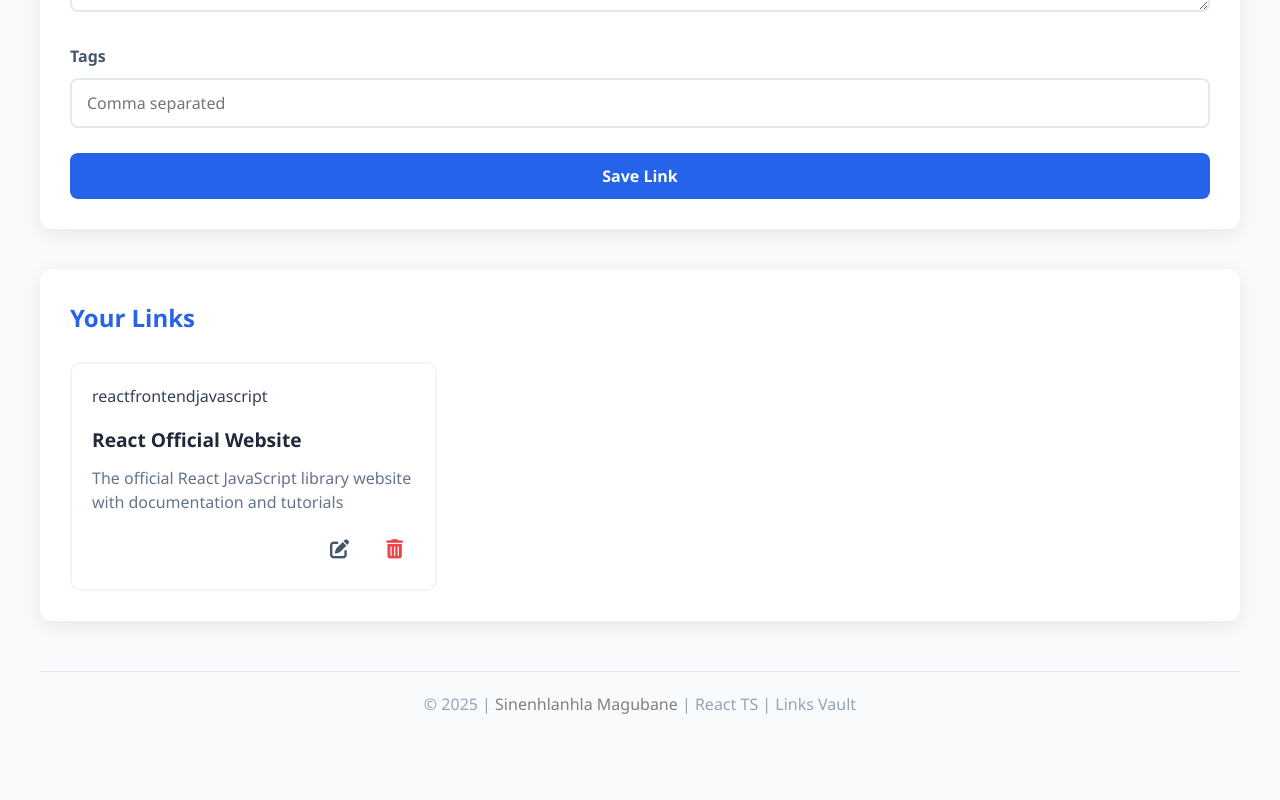
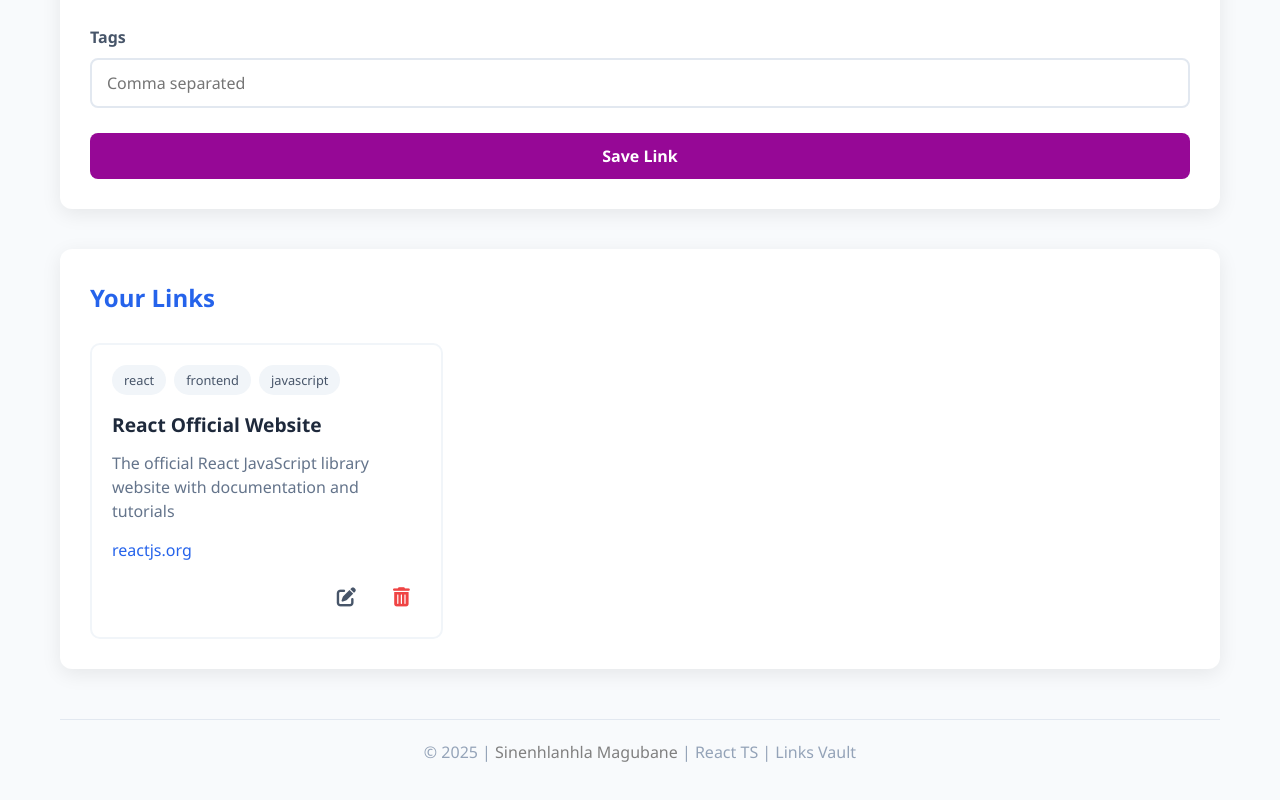
Before and after one commit to SineMag/React-TS-Links-Vault, a React (Vite) app: page / in a window 1280 px wide. Shown: the part 674-1474 px from the top of the page. Before the commit the page ends 1431 px from the top, so only its background shows below. Built offline with nearby package versions, Linux system fonts and the light colour scheme.

Commit message:
functionality for the Update Link button

```diff
--- a/src/App.css
+++ b/src/App.css
@@ -5,7 +5,7 @@
   font-family: 'Segoe UI', Tahoma, Geneva, Verdana, sans-serif;
 }
 
-body {
+body, html, #root {
   background-color: #f8fafc;
   color: #334155;
   line-height: 1.6;
@@ -13,6 +13,9 @@ body {
   min-height: 100vh;
 }
 
+header {
+    margin-top:-5%;
+}
      .container {
             max-width: 1200px;
             margin: 0 auto;
@@ -147,7 +150,7 @@ body {
         }
 
         .required {
-            color: #ef4444;
+            color: red;
         }
 
         .form-buttons {
@@ -166,7 +169,7 @@ body {
         }
 
         .btn-primary {
-            background: #2563eb;
+            background: #960896;
             color: white;
         }
 
@@ -180,6 +183,7 @@ body {
             background: white;
             border-radius: 12px;
             padding: 30px;
+
             box-shadow: 0 5px 20px rgba(0, 0, 0, 0.08);
         }
 
@@ -205,7 +209,7 @@ body {
             border: 2px solid #f1f5f9;
             border-radius: 10px;
             padding: 20px;
-            width: 100%;
+
             transition: all 0.2s ease;
         }
 
@@ -376,7 +380,7 @@ body {
             margin-top: 20px;
         }
 
-        /* Responsive Design */
+        /* Responsive design */
         @media (max-width: 768px) {
             .main-content {
                 gap: 20px;
--- a/src/App.tsx
+++ b/src/App.tsx
@@ -7,8 +7,6 @@ import LinksSection from "./components/LinksSection";
 import Footer from "./components/Footer";
 import "./App.css";
 
-
-//example link card.. remove later!!!
 const sampleLinks: Link[] = [
   {
     id: 1,
@@ -18,7 +16,6 @@ const sampleLinks: Link[] = [
       "The official React JavaScript library website with documentation and tutorials",
     tags: ["react", "frontend", "javascript"],
   },
-
 ];
 
 function App() {
@@ -45,22 +42,9 @@ function App() {
     });
   }, [links, searchQuery]);
 
-  function handleUpdateLink(id: number) {
-    console.log("updated...");
-    const updated: Link[] = links.map((l) => {
-      l.id === id
-        ? {
-            id: id,
-            title: title,
-            description: description,
-            tags: tags,
-            url: url,
-          }
-        : l;
-    });
+  function handleUpdateLink(updatedLink: Link) {
+    const updated = links.map((l) => (l.id === updatedLink.id ? updatedLink : l));
     setLinks(updated);
-
-    // come back... please....
   }
 
   const handleAddLink = (newLink: Omit<Link, "id">) => {
@@ -77,10 +61,7 @@ function App() {
     <div className="container">
       <Header searchQuery={searchQuery} onSearchChange={setSearchQuery} />
 
-      <div className="main-content" style={{
-         display:'flex',
-        flexDirection:'column'
-      }}>
+      <div className="main-content" style={{ display: "flex", flexDirection: "column" }}>
         <LinkForm
           onAddLink={handleAddLink}
           onUpdateLink={handleUpdateLink}
@@ -97,21 +78,15 @@ function App() {
           currentId={currentId}
           setCurrentId={setCurrentId}
         />
+
         <LinksSection
           links={filteredLinks}
           onDeleteLink={handleDeleteLink}
-          title={title}
           setTitle={setTitle}
-          tags={tags}
+          setUrl={setUrl}
+          setDescription={setDescription}
           setTags={setTags}
-          description={description}
-          setDescription={setDescription}
-          url={url}
-          setUrl={setUrl}
-          setLinks={setLinks}
-          isUpdated={isUpdated}
           setIsUpdated={setIsUpdated}
-          currentId={currentId}
           setCurrentId={setCurrentId}
         />
       </div>
--- a/src/components/LinkCard.tsx
+++ b/src/components/LinkCard.tsx
@@ -1,43 +1,26 @@
 // File: src/components/LinkCard.tsx
-import React, { useState } from "react";
-import { MdImportContacts } from "react-icons/md";
+import React from "react";
 import type { Link } from "../types/Link";
 
 interface LinkCardProps {
   link: Link;
-  links: Link[];
   onDelete: () => void;
-  title: string;
   setTitle: React.Dispatch<React.SetStateAction<string>>;
-  url: string;
   setUrl: React.Dispatch<React.SetStateAction<string>>;
-  description: string;
   setDescription: React.Dispatch<React.SetStateAction<string>>;
-  tags: string[];
   setTags: React.Dispatch<React.SetStateAction<string[]>>;
-  setLinks: React.Dispatch<React.SetStateAction<Link[]>>;
-  isUpdated: boolean;
   setIsUpdated: React.Dispatch<React.SetStateAction<boolean>>;
-  currentId: number;
   setCurrentId: React.Dispatch<React.SetStateAction<number>>;
 }
 
 export default function LinkCard({
   link,
   onDelete,
-  title,
   setTitle,
-  url,
   setUrl,
-  description,
   setDescription,
-  tags,
   setTags,
-  setLinks,
-  isUpdated,
   setIsUpdated,
-  links,
-  currentId,
   setCurrentId,
 }: LinkCardProps) {
   function editFunction() {
@@ -45,24 +28,30 @@ export default function LinkCard({
     setTitle(link.title);
     setDescription(link.description);
     setUrl(link.url);
+    setTags(link.tags ?? []);
     setCurrentId(link.id);
-    setTags(link.tags);
   }
 
   return (
-    <div className="link-card">
+    <div className="link-card" >
       <div className="card-tags">
-        {link.tags ??
-          [].map((tag) => (
-            <span key={tag} className="tag">
-              {tag}
-            </span>
-          ))}
+        {link.tags?.map((tag) => (
+          <span key={tag} className="tag">
+            {tag}
+          </span>
+        ))}
       </div>
+
+
+      {/* // showng cards with details */}
       <div className="card-content">
         <h3>{link.title}</h3>
-
         <p>{link.description}</p>
+        <p>
+          <a href={`https://${link.url}`} target="_blank" rel="noopener noreferrer">
+      {link.url}
+    </a>
+        </p>
       </div>
       <div className="card-actions">
         <button
@@ -75,11 +64,10 @@ export default function LinkCard({
         <button
           className="action-btn delete-btn"
           title="Delete"
-          onClick={onDelete}
+          onClick={onDelete }
         >
           <i className="fas fa-trash-alt"></i>
         </button>
-
       </div>
     </div>
   );
--- a/src/components/LinkForm.tsx
+++ b/src/components/LinkForm.tsx
@@ -1,11 +1,9 @@
-import { useState } from "react";
 import React from "react";
-
 import type { Link } from "../types/Link";
 
 interface LinkFormProps {
   onAddLink: (link: Omit<Link, "id">) => void;
-  onUpdateLink: (link: number) => void; // ????
+  onUpdateLink: (link: Link) => void; // pass full link object
   title: string;
   setTitle: React.Dispatch<React.SetStateAction<string>>;
   url: string;
@@ -37,33 +35,37 @@ export default function LinkForm({
   setCurrentId,
 }: LinkFormProps) {
   const handleSubmit = (e: React.FormEvent) => {
-    if (isUpdated) {
-      onUpdateLink(currentId);
-    } else {
     e.preventDefault();
 
     if (!title || !url || !description) {
       alert("Please fill in all required fields");
       return;
     }
-      onAddLink({
+
+    if (isUpdated) {
+      onUpdateLink({
+        id: currentId,
         title,
         url,
         description,
-        tags: tags,
+        tags,
       });
+      setIsUpdated(false);
+    } else {
+      onAddLink({ title, url, description, tags });
+    }
 
     // Reset form
     setTitle("");
     setUrl("");
     setDescription("");
     setTags([]);
-    }
+    setCurrentId(0);
   };
 
   return (
     <section className="form-section">
-      <h2>Add Your Link</h2>
+      <h2>{isUpdated ? "Update Link" : "Add Your Link"}</h2>
       <form onSubmit={handleSubmit}>
         <div className="form-group">
           <label htmlFor="title">
@@ -113,30 +115,18 @@ export default function LinkForm({
             type="text"
             id="tags"
             placeholder="Comma separated"
-            value={tags}
-            onChange={(e) => setTags([e.target.value])}
+            value={tags.join(", ")}
+            onChange={(e) =>
+              setTags(e.target.value.split(",").map((t) => t.trim()))
+            }
           />
         </div>
 
-        {isUpdated ? (
-          <div className="form-buttons" style={{
-            width:'100%'
-          }}>
-            <button type="submit" style={{
-            width:'100%'
-          }} className="btn btn-primary">
-              Update Link
+        <div className="form-buttons" style={{ width: "100%" }}>
+          <button type="submit" className="btn btn-primary" style={{ width: "100%" }}>
+            {isUpdated ? "Update Link" : "Save Link"}
           </button>
         </div>
-        ) : (
-          <div className="form-buttons" >
-            <button type="submit" style={{
-            width:'100%'
-          }} className="btn btn-primary">
-              Save Link
-            </button>
-          </div>
-        )}
       </form>
     </section>
   );
--- a/src/components/LinksSection.tsx
+++ b/src/components/LinksSection.tsx
@@ -5,36 +5,22 @@ import React from "react";
 interface LinksSectionProps {
   links: Link[];
   onDeleteLink: (id: number) => void;
-  title: string;
   setTitle: React.Dispatch<React.SetStateAction<string>>;
-  url: string;
   setUrl: React.Dispatch<React.SetStateAction<string>>;
-  description: string;
   setDescription: React.Dispatch<React.SetStateAction<string>>;
-  tags: string[];
   setTags: React.Dispatch<React.SetStateAction<string[]>>;
-  setLinks: React.Dispatch<React.SetStateAction<Link[]>>;
-  isUpdated: boolean;
   setIsUpdated: React.Dispatch<React.SetStateAction<boolean>>;
-  currentId: number;
   setCurrentId: React.Dispatch<React.SetStateAction<number>>;
 }
 
 export default function LinksSection({
   links,
   onDeleteLink,
-  title,
   setTitle,
-  url,
   setUrl,
-  description,
   setDescription,
-  tags,
   setTags,
-  setLinks,
-  isUpdated,
   setIsUpdated,
-  currentId,
   setCurrentId,
 }: LinksSectionProps) {
   return (
@@ -52,24 +38,21 @@ export default function LinksSection({
           </div>
         ) : (
           links.map((link) => (
+            <div style={{
+            width:'100%'
+            }}>
             <LinkCard
+              key={link.id}
               link={link}
               onDelete={() => onDeleteLink(link.id)}
-              title={title}
               setTitle={setTitle}
-              tags={tags}
+              setUrl={setUrl}
+              setDescription={setDescription}
               setTags={setTags}
-              description={description}
-              setDescription={setDescription}
-              url={url}
-              setUrl={setUrl}
-              setLinks={setLinks}
-              isUpdated={isUpdated}
               setIsUpdated={setIsUpdated}
-              links={links}
-              currentId={currentId}
               setCurrentId={setCurrentId}
             />
+            </div>
           ))
         )}
       </div>
```
Lines whose indentation alone changed are shown as unchanged.
